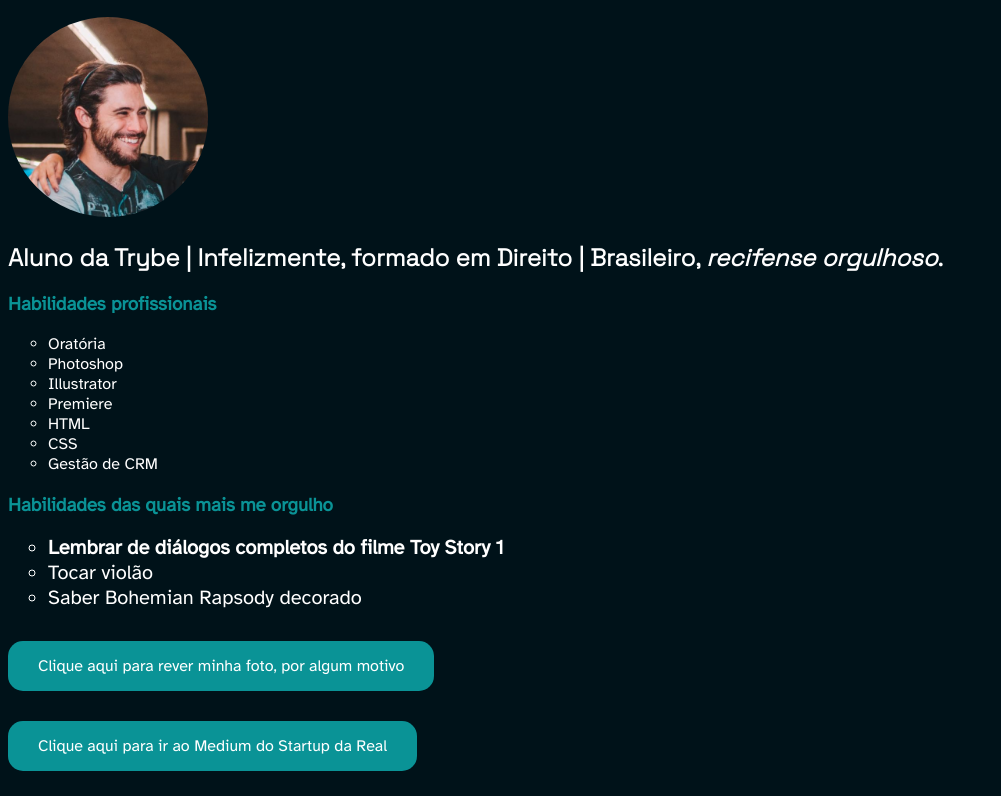
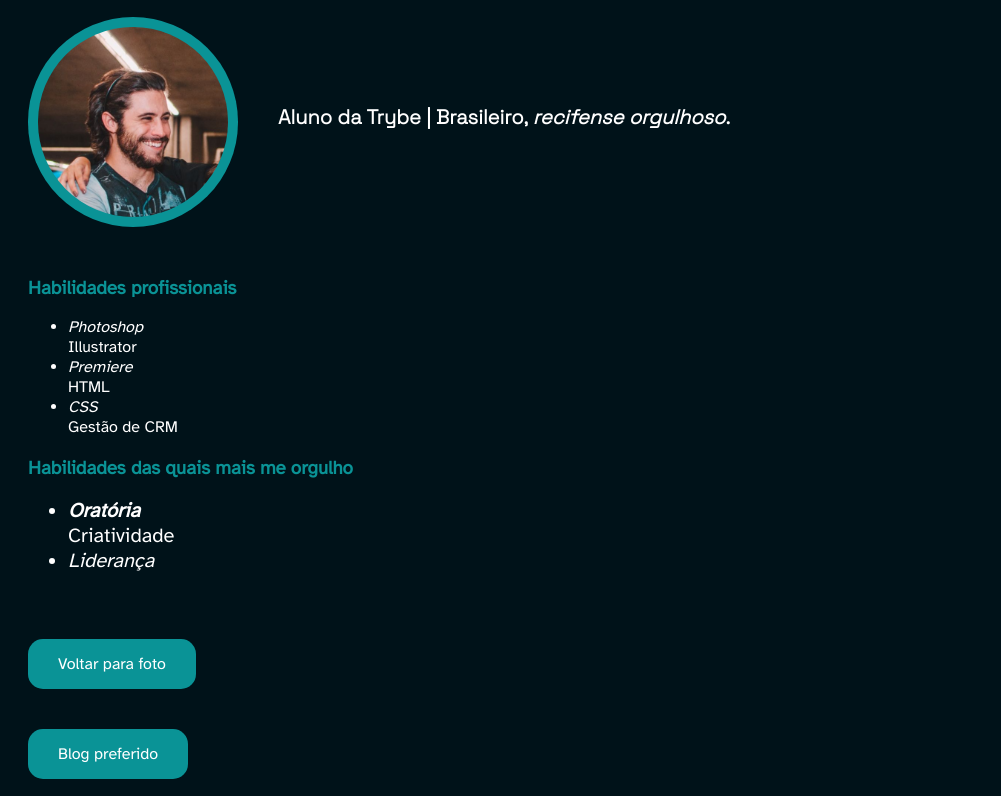
Before and after one commit to joaogmelo95/portfolio, a plain HTML site: page index.html in a window 1280 px wide. Shown: the part 113-909 px from the top of the page, without its empty margins (0-1001 px from the left). Drawn offline with Linux system fonts and the light colour scheme.

Commit message:
Atualizações no estilo da página

```diff
--- a/index.html
+++ b/index.html
@@ -10,12 +10,17 @@
     <link rel="stylesheet" type="text/css" href="style.css">
 </head>
 <body>
+    <div class="header">
         <h1 id="nome-completo">João Guilherme Vieira Melo</h1>
-    <img src="imagens/foto-perfil.png" alt="Foto de perfil" id="foto-de-perfil" width="200px">
-    <h2 id="sobre">Aluno da Trybe | Infelizmente, formado em Direito | Brasileiro, <em>recifense orgulhoso</em>.</h2>
+        <div class="sobre">
+            <img src="imagens/foto-perfil.png" alt="Foto de perfil" id="foto-de-perfil">
+            <h2 id="sobre-texto">Aluno da Trybe | Brasileiro, <em>recifense orgulhoso</em>.</h2>
+        </div>
+    </div>
+    <div class="listas">
+        <div class="lista-habilidades-profissionais">
             <h3 id="habilidades">Habilidades profissionais</h3>
             <ul>
-        <li>Oratória</li>
                 <li>Photoshop</li>
                 <li>Illustrator</li>
                 <li>Premiere</li>
@@ -23,15 +28,22 @@
                 <li>CSS</li>
                 <li>Gestão de CRM</li>
             </ul>
+        </div>
+        <div class="lista-orgulho">
             <h3 id="habilidades-orgulho">Habilidades das quais mais me orgulho</h3>
             <ul>
-        <li class="li-orgulho"><strong>Lembrar de diálogos completos do filme Toy Story 1</strong></li>
-        <li class="li-orgulho">Tocar violão</li>
-        <li class="li-orgulho">Saber Bohemian Rapsody decorado</li>
+                <li class="li-orgulho"><strong>Oratória</strong></li>
+                <li class="li-orgulho">Criatividade</li>
+                <li class="li-orgulho">Liderança</li>
             </ul>
-    <a id="link-foto-de-perfil" class="button" href="#foto-de-perfil">Clique aqui para rever minha foto, por algum motivo</a>
+        </div>
+    </div>
+    <div class="botoes">
+        <a id="link-foto-de-perfil" class="button" href="#foto-de-perfil">Voltar para foto</a>
         <br>
-    <a id="link-blog" class="button" href="https://startupdareal.medium.com" target="_blank">Clique aqui para ir ao Medium do Startup da Real</a>
+        <a id="link-blog" class="button" href="https://startupdareal.medium.com" target="_blank">Blog preferido</a>
+    </div>
+    <div class="listas">
         <h3>Sumário</h3>
         <ul>
             <li><a class="option-summary" href="#nome-completo">Nome completo</a></li>
@@ -42,5 +54,6 @@
             <li><a class="option-summary" href="#link-foto-de-perfil">Link para foto de perfil</a></li>
             <li><a class="option-summary" href="#link-blog">Link para blog que gosto</a></li>
         </ul>
+    </div>
 </body>
 </html>
--- a/style.css
+++ b/style.css
@@ -12,20 +12,50 @@ h1 {
     font-size: 50px;
 }
 
-#sobre {
+h2 {
+    font-size: 20px;
+}
+
+.sobre {
+    padding-left: 20px;
+    min-height: 210px;
+}
+
+#nome-completo {
+    text-align: center;
+}
+
+#sobre-texto {
     font-family: 'Space Grotesk', sans-serif;
+    position: absolute;
+    padding-top: 70px;
+    padding-left: 250px;
 }
 
 #foto-de-perfil {
+    height: 190px;
     border-radius: 50%;
+    float: left;
+    padding: 10px;
+    background-color: #0a9396;
+}
+
+.listas {
+    max-width: 60%;
+    padding: 30px 20px;
+    clear: both;
 }
 
 li {
-    list-style-type: circle;
+    list-style-type: none;
 }
 
 .li-orgulho {
     font-size: 20px;
+}
+
+.botoes {
+    padding-left: 20px;
 }
 
 .button {
@@ -35,10 +65,15 @@ li {
     border-radius: 15px;
     text-decoration: none;
     display: inline-block;
-    margin: 15px 0px;
+    margin: 20px 0px;
 }
 
 .option-summary {
     color: white;
     text-decoration: none;
 }
+
+li:nth-child(odd) {
+    font-style: italic;
+    list-style-type: disc;
+}
```
Lines whose indentation alone changed are shown as unchanged.
